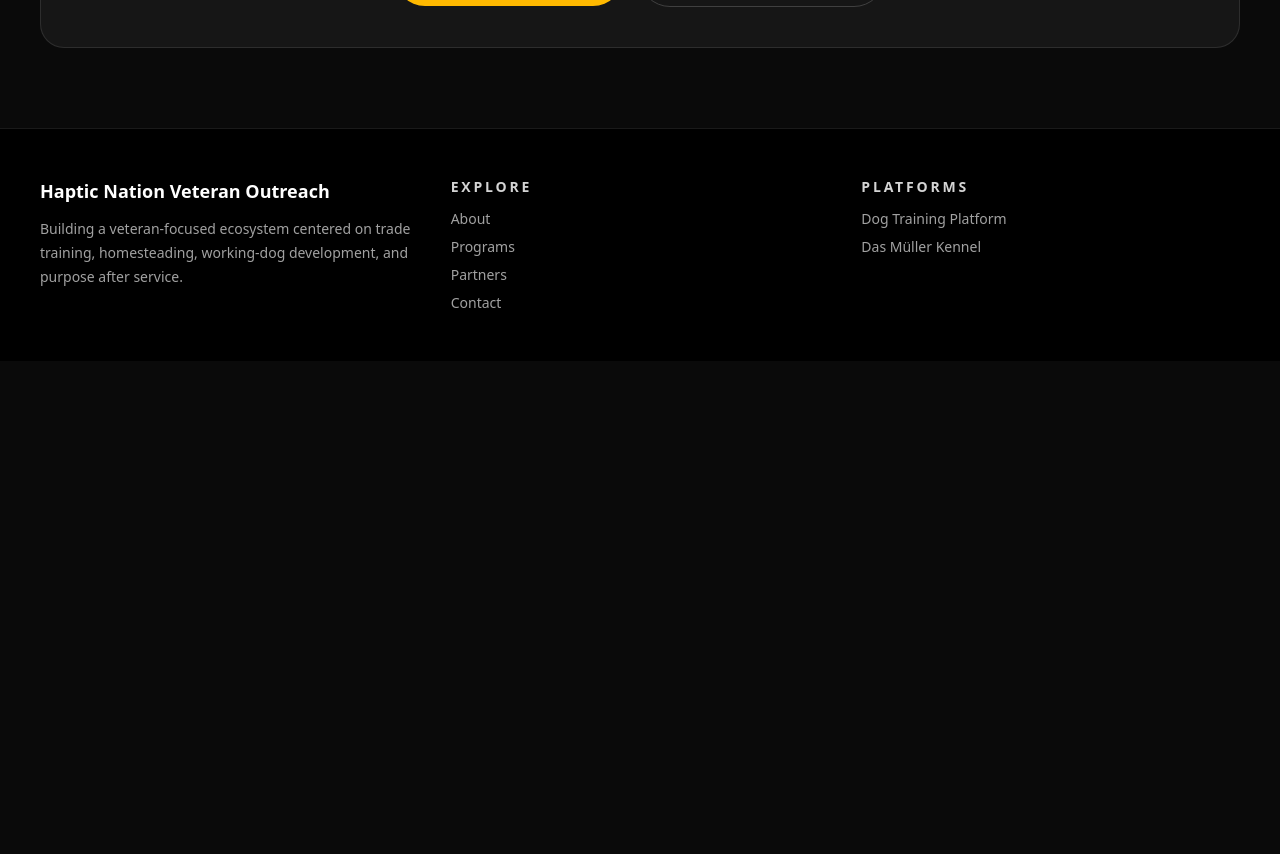
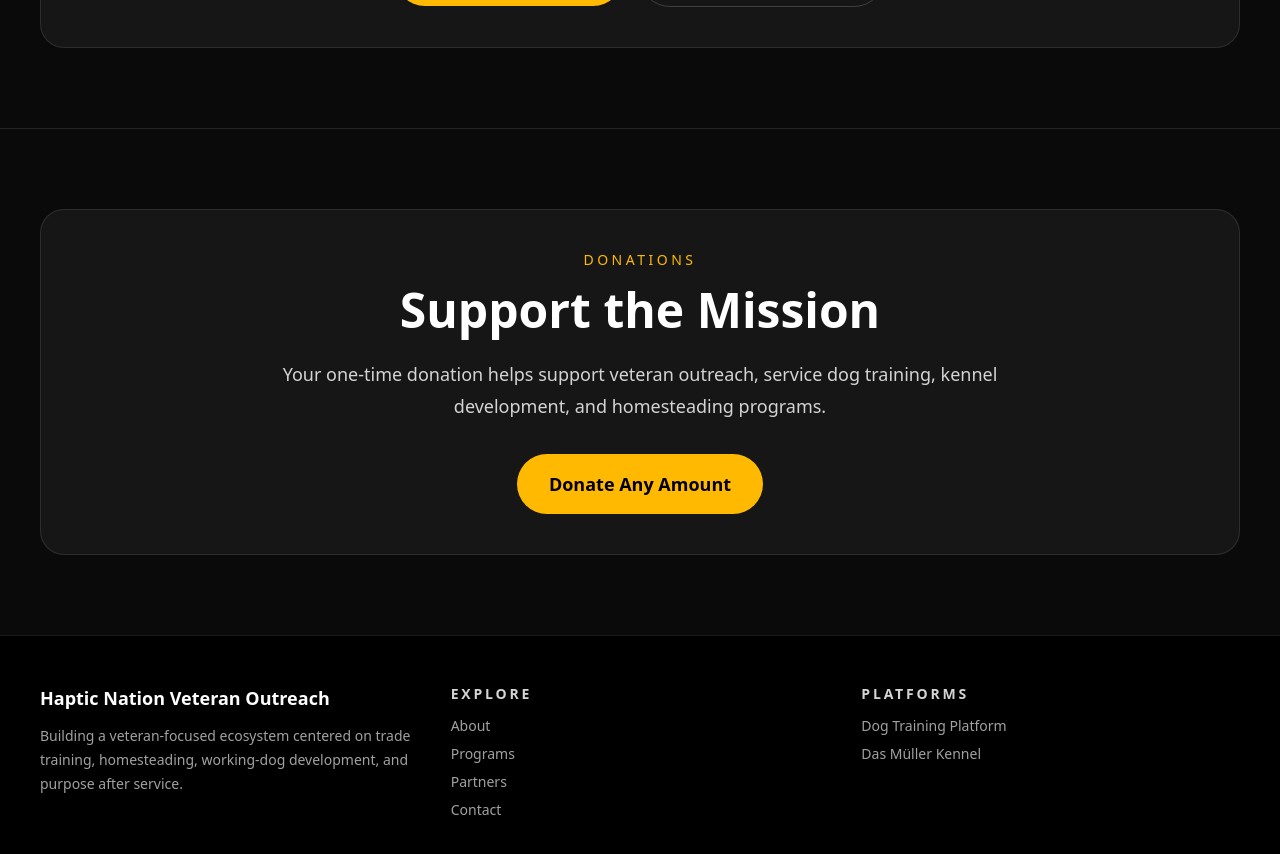
Before and after one commit to HapticVets/hapticvets, a Next.js app: page / in a window 1280 px wide. Shown: the part 6140-6994 px from the top of the page. Before the commit the page ends 6501 px from the top, so only its background shows below. Built offline with nearby package versions, Linux system fonts and the light colour scheme; no server answers.

Commit message:
Add donation section to HNVO homepage

```diff
--- a/src/app/page.tsx
+++ b/src/app/page.tsx
@@ -1,4 +1,5 @@
 import Link from "next/link";
+import DonationSection from "@/components/DonationSection";
 
 function Section({
   eyebrow,
@@ -369,6 +370,8 @@
           </div>
         </div>
       </Section>
+
+      <DonationSection />
     </div>
   );
 }
--- /dev/null
+++ b/src/components/DonationSection.tsx
@@ -0,0 +1,35 @@
+const donationUrl = process.env.NEXT_PUBLIC_DONATION_URL;
+
+export default function DonationSection() {
+  return (
+    <section className="border-t border-white/10">
+      <div className="mx-auto max-w-7xl px-6 py-20 md:px-10">
+        <div className="rounded-3xl border border-white/10 bg-white/5 p-10 text-center">
+          <p className="text-sm uppercase tracking-[0.25em] text-amber-400">
+            Donations
+          </p>
+
+          <h2 className="mt-4 text-3xl font-bold md:text-5xl">
+            Support the Mission
+          </h2>
+
+          <p className="mx-auto mt-6 max-w-3xl text-lg leading-8 text-neutral-300">
+            Your one-time donation helps support veteran outreach, service dog
+            training, kennel development, and homesteading programs.
+          </p>
+
+          {donationUrl && (
+            <a
+              href={donationUrl}
+              target="_blank"
+              rel="noopener noreferrer"
+              className="mt-8 inline-block rounded-full bg-amber-400 px-8 py-4 text-lg font-semibold text-black transition hover:bg-amber-300"
+            >
+              Donate Any Amount
+            </a>
+          )}
+        </div>
+      </div>
+    </section>
+  );
+}
```
